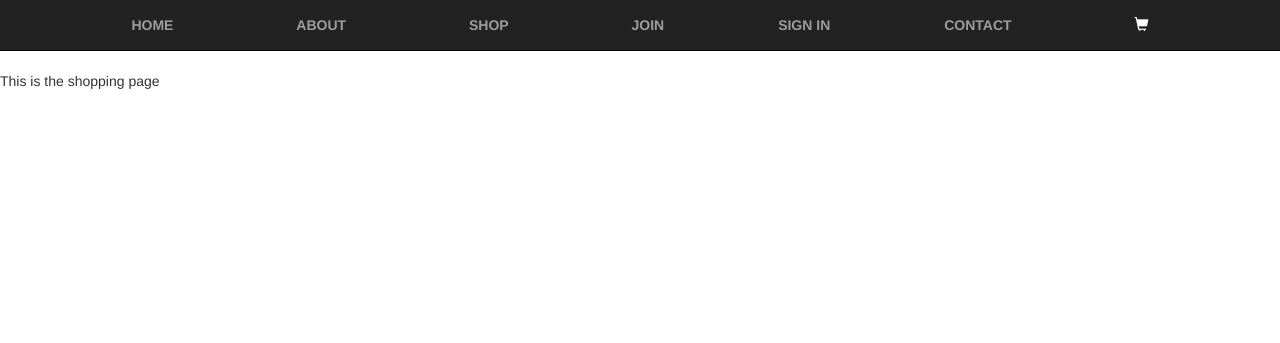
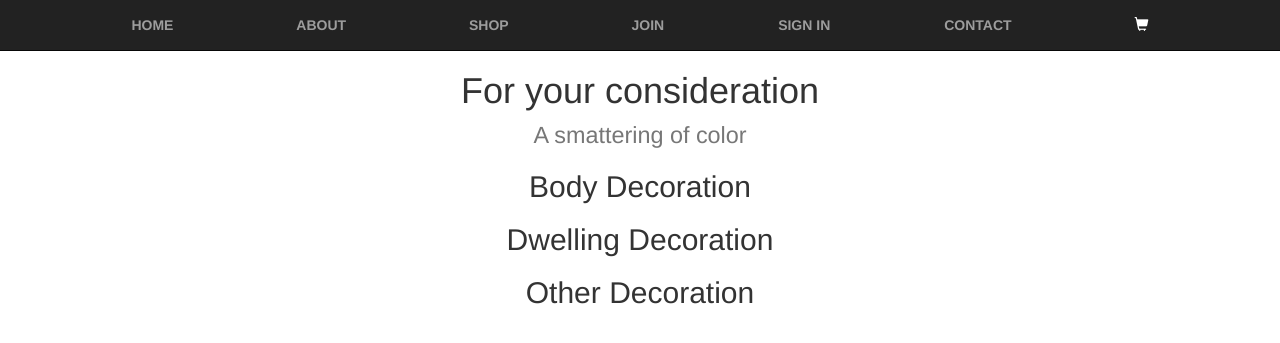
Before and after one commit to kentah/shop, a Django app: page /store/shop/ in a window 1280 px wide. Shown: the top 343 px of the page. Run offline with Django 3.2, Linux system fonts and the light colour scheme; some libraries are stand-ins or nearby versions.

Commit message:
some content added to the shop page

```diff
--- a/store/templates/store/shop.html
+++ b/store/templates/store/shop.html
@@ -4,6 +4,22 @@
 
 {% block body %}
 
-<p>{{ msg }}</p>
+<div><h1 class="text-center">For your consideration <br /> <small> A smattering of color</small></h1></div>
+
+<h2 class="text-center">Body Decoration</h2>
+
+
+
+
+
+
+<h2 class="text-center">Dwelling Decoration</h2>
+
+
+
+
+
+<h2 class="text-center">Other Decoration</h2>
+
 
 {% endblock body %}
```
Also changed, not shown: store/templates/store/index.html (+9 -1 lines).
